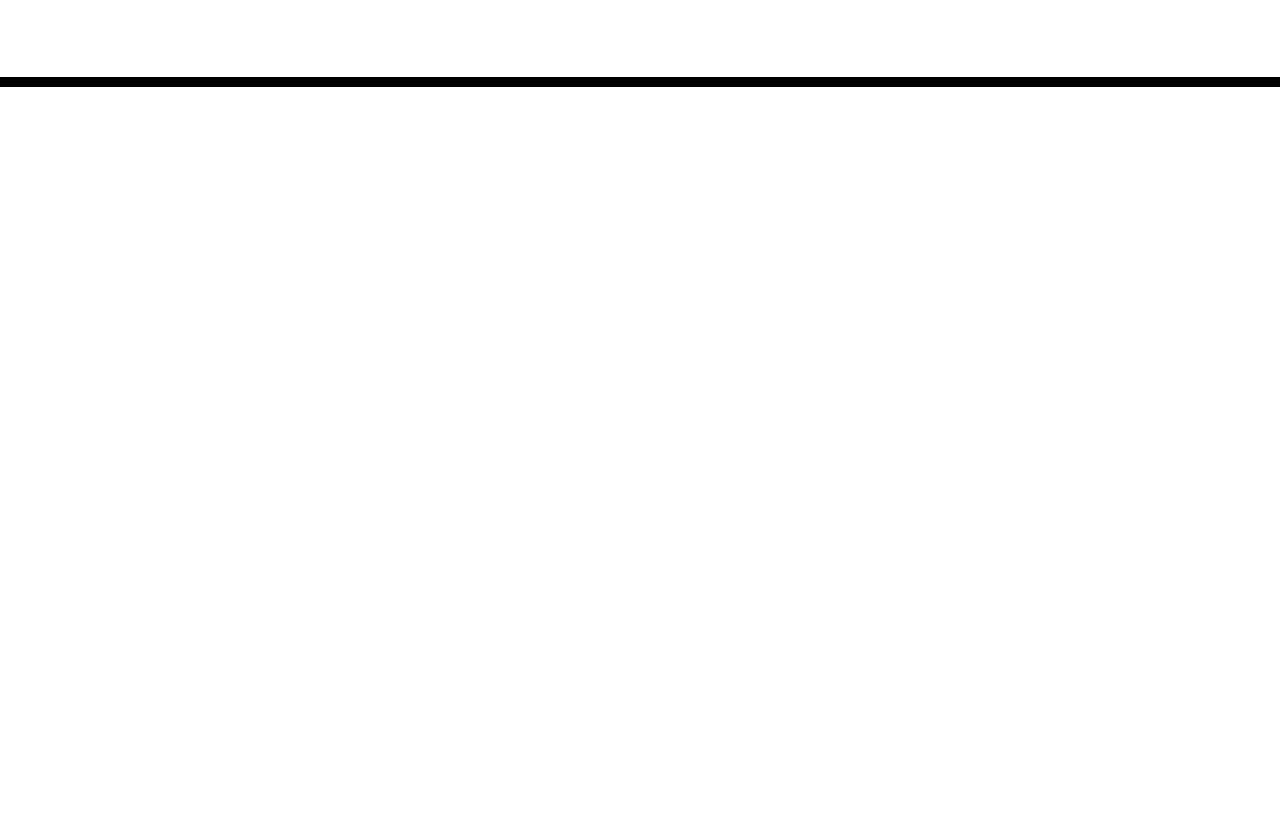
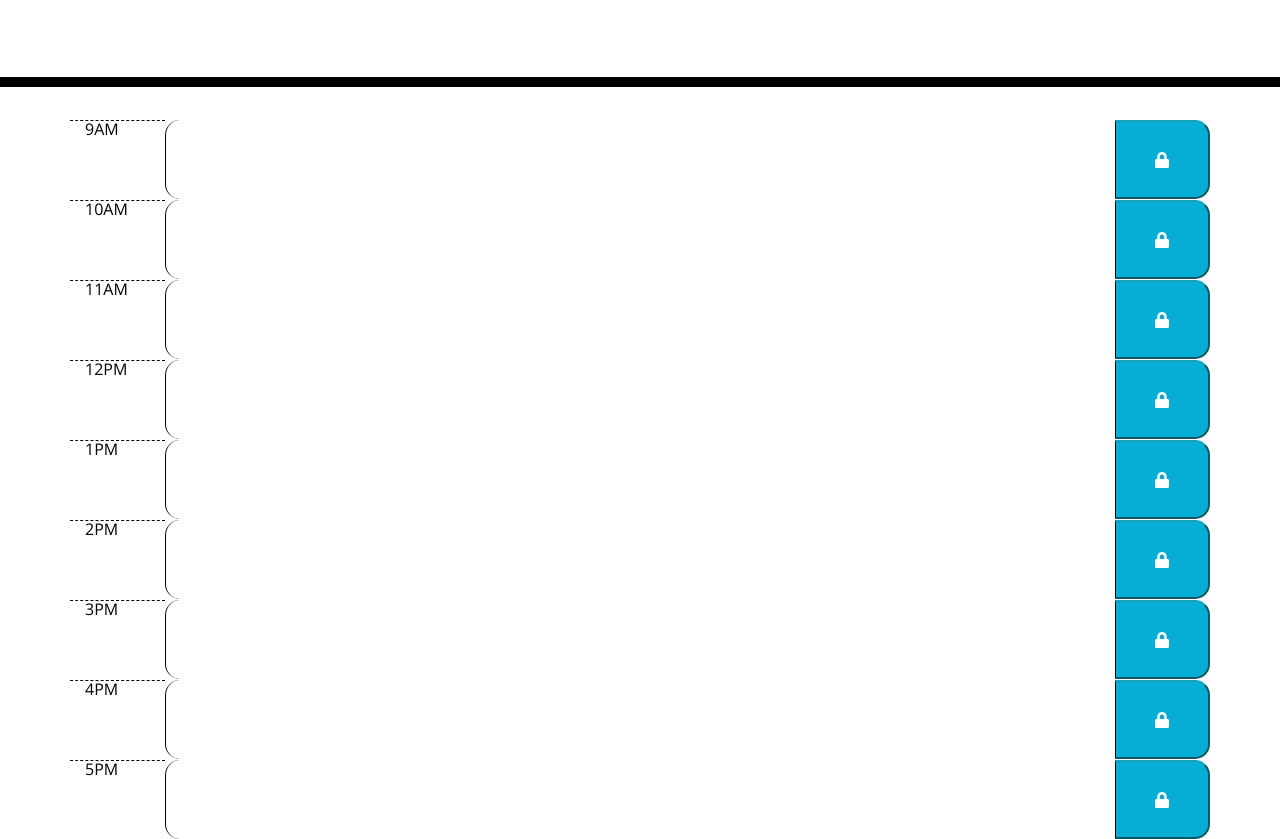
Before and after one commit to LuisE115/WorkDayScheduler, a plain HTML site: page index.html in a window 1280 px wide. Shown: the part 181-1020 px from the top of the page. Before the commit the page ends 800 px from the top, so only its background shows below. Drawn offline with nearby package versions, Linux system fonts and the light colour scheme; files that its build step writes are made by us from their sources.

Commit message:
added hours

```diff
--- a/index.html
+++ b/index.html
@@ -29,7 +29,63 @@
       <p id="currentDay" class="lead"></p>
     </header>
     <div class="container">
+      <!-- hour 9 -->
+      <div id="hour09" class="row time-dive">
+        <div class="col-md-1 hour"><p id="9">9AM</p></div>
+        <textarea class="col-md-10 time-block description"></textarea>
+        <button class="col-md-1 saveBtn roudned-end btn-info"><i class="fas fa-lock"></i></button>
+      </div>
 
+      <!-- hour 10 -->
+      <div id="hour09" class="row time-dive">
+        <div class="col-md-1 hour"><p id="10">10AM</p></div>
+        <textarea class="col-md-10 time-block description"></textarea>
+        <button class="col-md-1 saveBtn roudned-end btn-info"><i class="fas fa-lock"></i></button>
+      </div>
+
+      <!-- hour 11 -->
+      <div id="hour09" class="row time-dive">
+        <div class="col-md-1 hour"><p id="11">11AM</p></div>
+        <textarea class="col-md-10 time-block description"></textarea>
+        <button class="col-md-1 saveBtn roudned-end btn-info"><i class="fas fa-lock"></i></button>
+      </div>
+      <!-- hour 12 -->
+      <div id="hour09" class="row time-dive">
+        <div class="col-md-1 hour"><p id="12">12PM</p></div>
+        <textarea class="col-md-10 time-block description"></textarea>
+        <button class="col-md-1 saveBtn roudned-end btn-info"><i class="fas fa-lock"></i></button>
+      </div>
+      <!-- hour 13 -->
+      <div id="hour09" class="row time-dive">
+        <div class="col-md-1 hour"><p id="13">1PM</p></div>
+        <textarea class="col-md-10 time-block description"></textarea>
+        <button class="col-md-1 saveBtn roudned-end btn-info"><i class="fas fa-lock"></i></button>
+      </div>
+      <!-- hour 14 -->
+      <div id="hour09" class="row time-dive">
+        <div class="col-md-1 hour"><p id="14">2PM</p></div>
+        <textarea class="col-md-10 time-block description"></textarea>
+        <button class="col-md-1 saveBtn roudned-end btn-info"><i class="fas fa-lock"></i></button>
+      </div>
+      <!-- hour 15 -->
+      <div id="hour09" class="row time-dive">
+        <div class="col-md-1 hour"><p id="15">3PM</p></div>
+        <textarea class="col-md-10 time-block description"></textarea>
+        <button class="col-md-1 saveBtn roudned-end btn-info"><i class="fas fa-lock"></i></button>
+      </div>
+      <!-- hour 16 -->
+      <div id="hour09" class="row time-dive">
+        <div class="col-md-1 hour"><p id="16">4PM</p></div>
+        <textarea class="col-md-10 time-block description"></textarea>
+        <button class="col-md-1 saveBtn roudned-end btn-info"><i class="fas fa-lock"></i></button>
+      </div>
+
+      <!-- hour 17 -->
+      <div id="hour09" class="row time-dive">
+        <div class="col-md-1 hour"><p id="17">5PM</p></div>
+        <textarea class="col-md-10 time-block description"></textarea>
+        <button class="col-md-1 saveBtn roudned-end btn-info"><i class="fas fa-lock"></i></button>
+      </div>
     </div>
 
     <script src="https://code.jquery.com/jquery-3.4.1.min.js"></script>
```
Also changed, not shown: assets/js/script.js (added).
